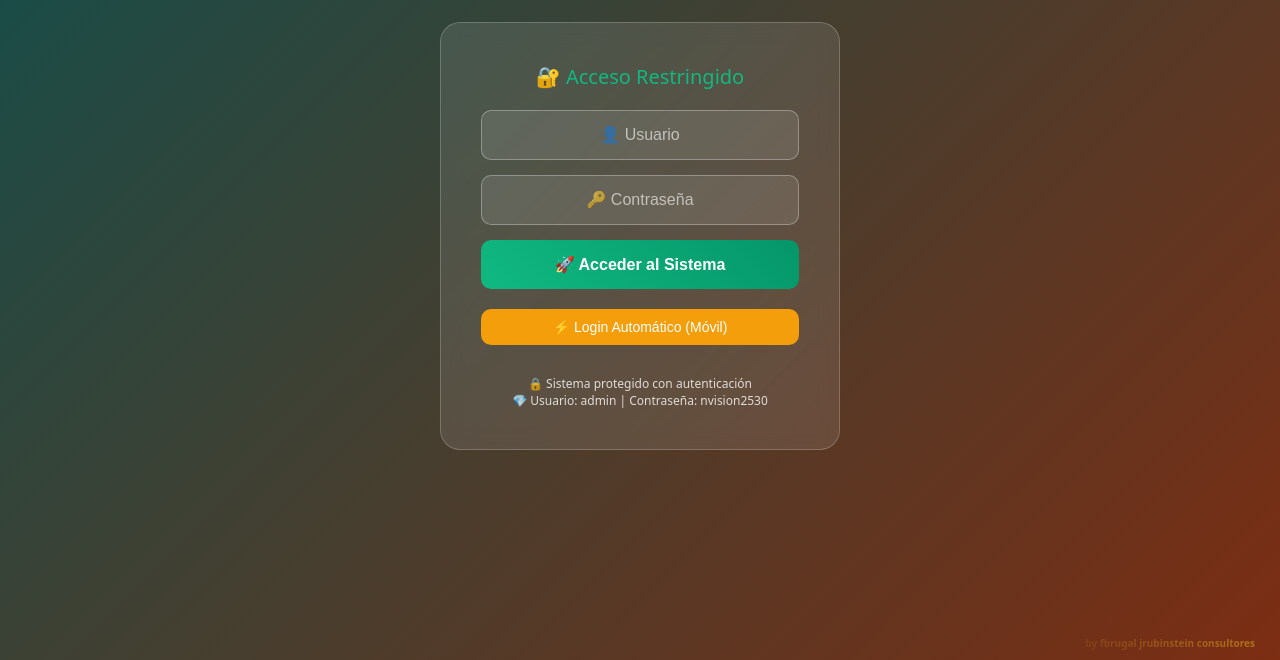
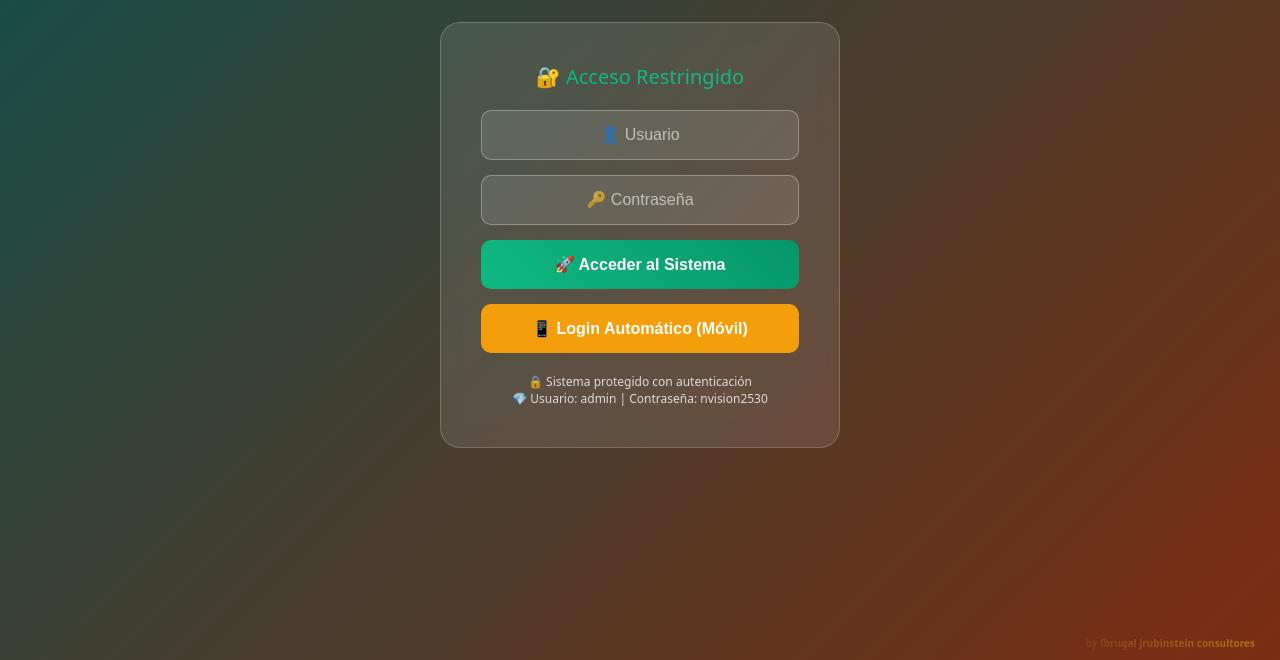
Before and after one commit to optica-2025/vision-total-web, a website: page ncf.html in a window 1280 px wide. Shown: the part 140-800 px from the top of the page. Drawn offline with nearby package versions, Linux system fonts and the light colour scheme.

Commit message:
Update ncf.html

```diff
--- a/ncf.html
+++ b/ncf.html
@@ -376,11 +376,9 @@
                 <input type="password" id="password" class="login-input" placeholder="🔑 Contraseña" value="" autocomplete="off" autocorrect="off" autocapitalize="off">
                 <button onclick="iniciarSesion()" class="login-btn">🚀 Acceder al Sistema</button>
 
-                <div style="margin-top: 20px;">
-                    <button onclick="autoLogin()" style="background: #f59e0b; color: white; border: none; padding: 10px 20px; border-radius: 10px; font-size: 14px; cursor: pointer; width: 100%; margin-bottom: 10px;">
-                        ⚡ Login Automático (Móvil)
-                    </button>
-                </div>
+                <button onclick="autoLogin()" style="background: #f59e0b; color: white; border: none; padding: 15px 20px; border-radius: 10px; font-size: 16px; font-weight: 700; cursor: pointer; width: 100%; margin-top: 15px;">
+                    📱 Login Automático (Móvil)
+                </button>
 
                 <div style="margin-top: 20px; font-size: 12px; opacity: 0.8;">
                     🔒 Sistema protegido con autenticación<br>
```
